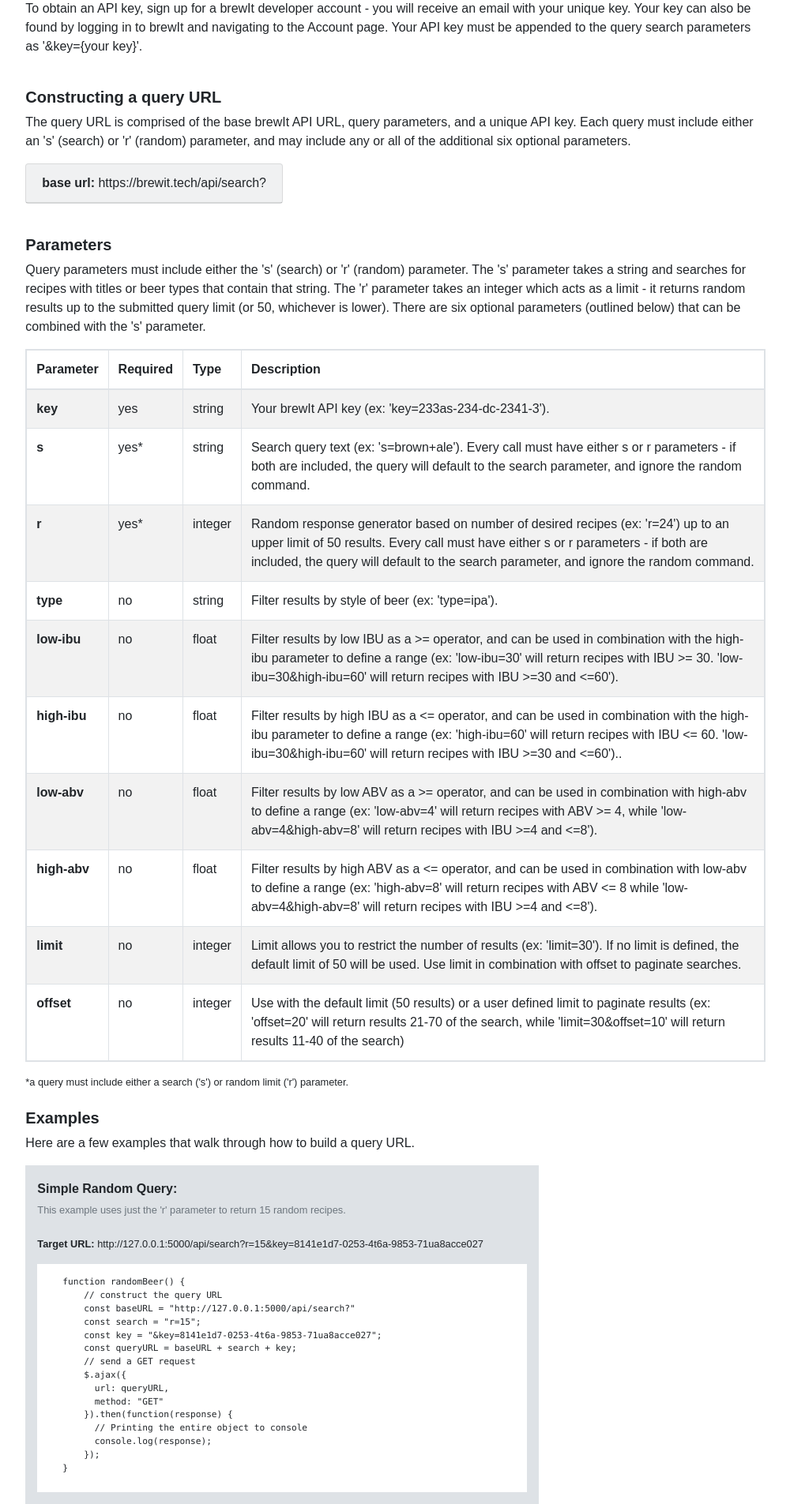
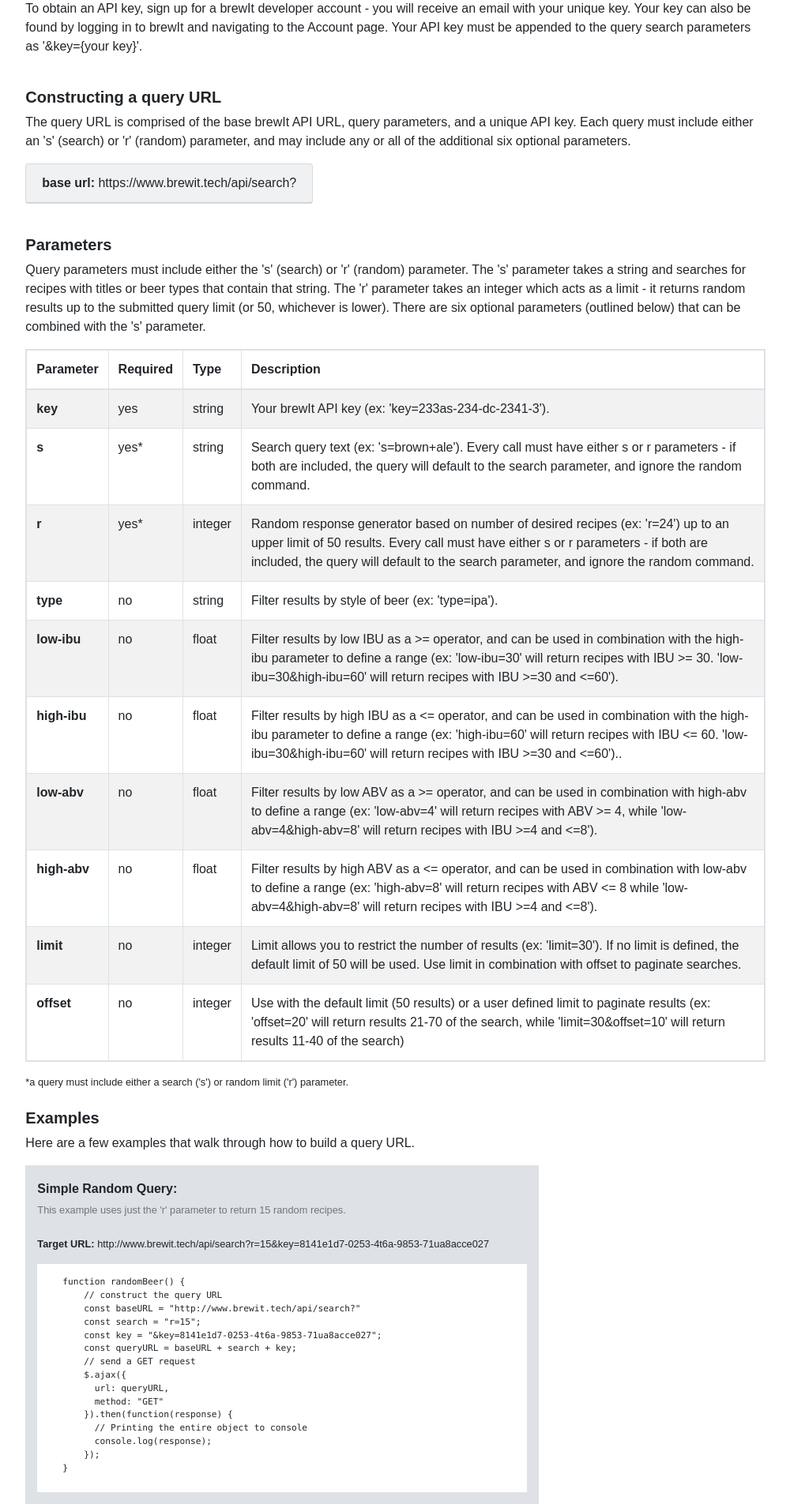
Before and after one commit to LBDCode/brewit_refactor, a Flask app: page /public_api/docs in a window 1280 px wide. Shown: the part 314-2219 px from the top of the page at 79% size, without its empty margins (231-1231 px from the left). Run offline with Flask 2, Linux system fonts and the light colour scheme; some libraries are stand-ins or nearby versions.

Commit message:
fixed url for examples

```diff
--- a/src/brewit/templates/api.html
+++ b/src/brewit/templates/api.html
@@ -82,7 +82,7 @@
                     <p>The brewIt API allows developers to access hundreds of homebrew recipes, and search by
                         title, beer type, ABV and IBU.  To get started, you'll need to sign up for a brewIt account and
                         API key.  Once you have those, the documentation section has everything you'll need to use
-                        the API to build your own app.
+                        the API and build your own app.
 
                     </p>
                     <div class="buttons" aria-label="Basic example">
--- a/src/brewit/templates/docs.html
+++ b/src/brewit/templates/docs.html
@@ -31,7 +31,7 @@
         must include either an 's' (search) or 'r' (random) parameter, and may include any or all of the additional
         six optional parameters.
         <div class="card bg-light mb-3" style="max-width: 30rem;">
-            <div class="card-header"><strong>base url:</strong> https://brewit.tech/api/search?</div>
+            <div class="card-header"><strong>base url:</strong> https://www.brewit.tech/api/search?</div>
         </div>
         </p>
     </section>
@@ -155,12 +155,12 @@
                     </div>
                     <br>
                     <p>
-                        <strong>Target URL: </strong> http://127.0.0.1:5000/api/search?r=15&key=8141e1d7-0253-4t6a-9853-71ua8acce027
+                        <strong>Target URL: </strong> http://www.brewit.tech/api/search?r=15&key=8141e1d7-0253-4t6a-9853-71ua8acce027
                     </p>
                     <pre class="doc-code">
     function randomBeer() {
         // construct the query URL
-        const baseURL = "http://127.0.0.1:5000/api/search?"
+        const baseURL = "http://www.brewit.tech/api/search?"
         const search = "r=15";
         const key = "&key=8141e1d7-0253-4t6a-9853-71ua8acce027";
         const queryURL = baseURL + search + key;
@@ -189,12 +189,12 @@
                     </div>
                     <br>
                     <p>
-                        <strong>Target URL: </strong> http://127.0.0.1:5000/api/search?s=brown+ale&key=8141e1d7-0253-4t6a-9853-71ua8acce027
+                        <strong>Target URL: </strong> http://www.brewit.tech/api/search?s=brown+ale&key=8141e1d7-0253-4t6a-9853-71ua8acce027
                     </p>
                     <pre class="doc-code">
     function simpleSearch() {
         // construct the query URL
-        const baseURL = "http://127.0.0.1:5000/api/search?"
+        const baseURL = "http://www.brewit.tech/api/search?"
         const search = "s=brown+ale";
         const key = "&key=8141e1d7-0253-4t6a-9853-71ua8acce027";
         const queryURL = baseURL + search + key;
@@ -223,12 +223,12 @@
                     </div>
                     <br>
                     <p>
-                        <strong>Target URL: </strong> http://127.0.0.1:5000/api/search?s=brown+ale&abv-low=4&limit=10&offset=5&key=8141e1d7-0253-4t6a-9853-71ua8acce027
+                        <strong>Target URL: </strong> http://www.brewit.tech/api/search?s=brown+ale&abv-low=4&limit=10&offset=5&key=8141e1d7-0253-4t6a-9853-71ua8acce027
                     </p>
                     <pre class="doc-code">
     function paramsSearch() {
         // construct the query URL
-        const baseURL = "http://127.0.0.1:5000/api/search?"
+        const baseURL = "http://www.brewit.tech/api/search?"
         const search = "s=brown+ale";
         const params = "&abv-low=4";
         const limit = "&limit=10";
@@ -265,7 +265,7 @@
                       </div>
                       <br>
                       <p>
-                          <strong>Target URL: </strong> http://127.0.0.1:5000/api/search?r=1&key=8141e1d7-0253-4t6a-9853-71ua8acce027
+                          <strong>Target URL: </strong> http://www.brewit.tech/api/search?r=1&key=8141e1d7-0253-4t6a-9853-71ua8acce027
                       </p>
                       <pre class="doc-code">
   [
```
Also changed, not shown: README.md.
